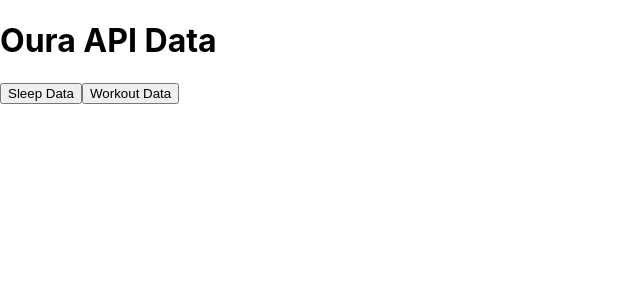
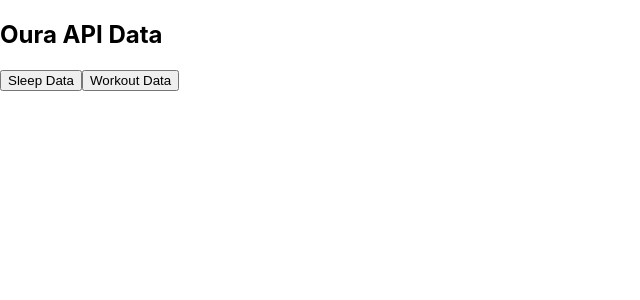
Before and after one commit to Tursku/WorkoutTracker, a React (Create React App) app: page / in a window 1280 px wide. Shown: the top 300 px of the page, without its empty margins (0-640 px from the left). Built offline with nearby package versions, Linux system fonts and the light colour scheme.

Commit message:
Update App.js

```diff
--- a/src/App.js
+++ b/src/App.js
@@ -20,7 +20,7 @@
 
   return (
     <div className="App">
-      <h1>Oura API Data</h1>
+      <h2>Oura API Data</h2>
       <div className="buttons">
         <button onClick={handleFetchSleepData}>Sleep Data</button>
         <button onClick={handleFetchWorkoutData}>Workout Data</button>
```
